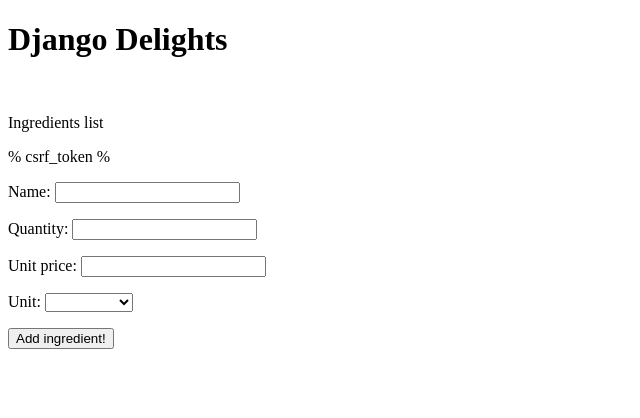
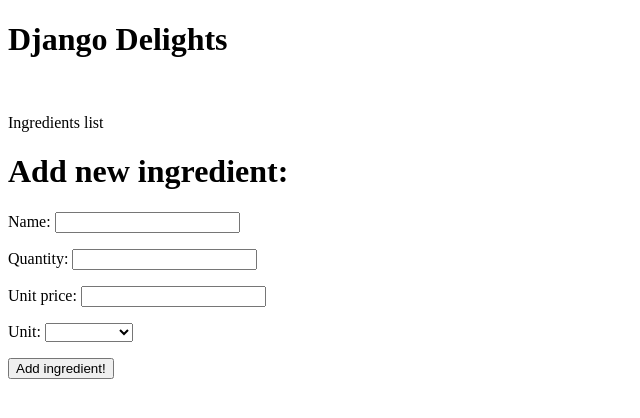
Before and after one commit to CafelatteHere/django_delights, a Django app: page /ingredient/create in a window 1280 px wide. Shown: the top 418 px of the page, without its empty margins (0-640 px from the left). Run offline with Django 4.2, Linux system fonts and the light colour scheme.

Commit message:
modified Create View details for ingredient
- set absolute_url in Ingredient model;
- fixed a typo at Ingredient create form

```diff
--- a/django_delights/inventory/models.py
+++ b/django_delights/inventory/models.py
@@ -18,6 +18,9 @@
   unit_price = models.DecimalField(max_digits=7, decimal_places=2)
   unit = models.CharField(max_length=10, choices=UNIT_CHOICES, default="")
 
+  def get_absolute_url(self):
+    return "/ingredient/list"
+
 # represents an item on the restaurant’s menu
 class MenuItem(models.Model):
   title = models.CharField(max_length=50, unique=True)
--- a/django_delights/inventory/templates/inventory/ingredient_create_form.html
+++ b/django_delights/inventory/templates/inventory/ingredient_create_form.html
@@ -5,8 +5,9 @@
 {% endblock %}
 
 {% block content %}
+<h1>Add new ingredient:</h1>
 <form method="POST">
-  % csrf_token %
+  {% csrf_token %}
   {{ form.as_p }}
   <input type="submit" value="Add ingredient!"/>
 </form>
```
